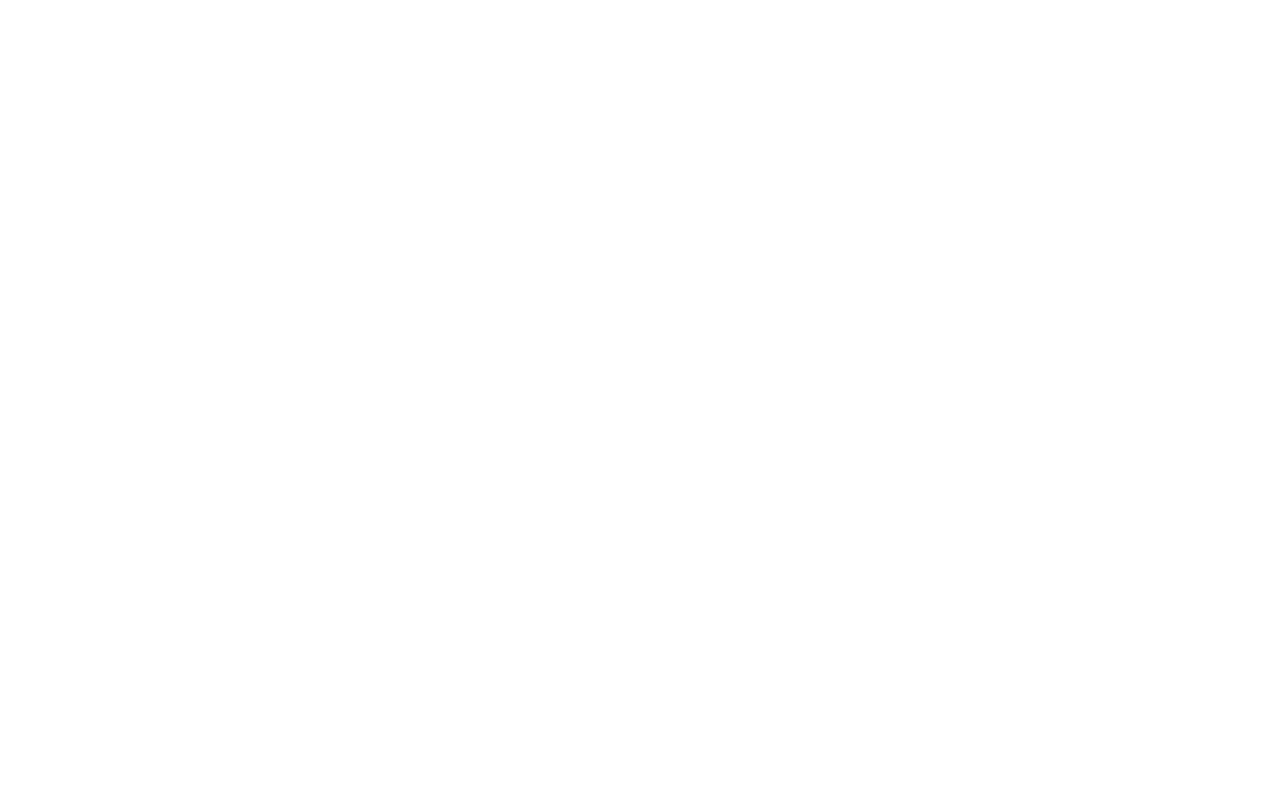
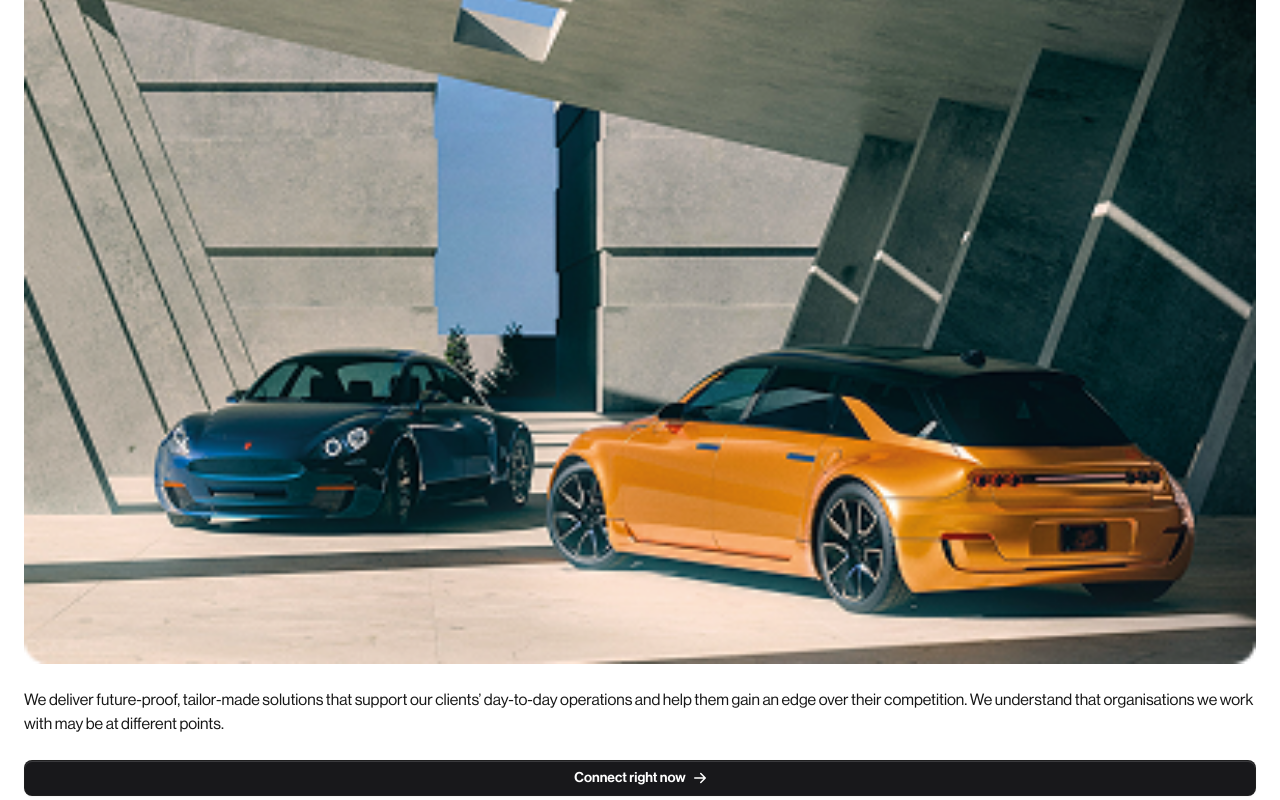
Before and after one commit to zweimalk/spline-website, a Next.js app: page / in a window 1280 px wide. Shown: the part 278-1078 px from the top of the page. Before the commit the page ends 800 px from the top, so only its background shows below. Built offline with nearby package versions, Linux system fonts and the light colour scheme.

Commit message:
Working on hero section

```diff
--- a/src/app/layout.tsx
+++ b/src/app/layout.tsx
@@ -1,6 +1,7 @@
 import type { Metadata } from "next";
 import "./globals.css";
 
+import { Header } from "@/components/header";
 import { ThemeProvider } from "@/components/theme-provider";
 import localFont from "next/font/local";
 
@@ -43,7 +44,8 @@ export default function RootLayout({
     <html lang="en" suppressHydrationWarning>
       <body className={`${neueHaasGroteskDisplayPro.className} antialiased`}>
         <ThemeProvider attribute="class" defaultTheme="system" enableSystem disableTransitionOnChange>
-          {children}
+          <Header />
+          <main className="pt-24">{children}</main>
         </ThemeProvider>
       </body>
     </html>
--- a/src/app/page.tsx
+++ b/src/app/page.tsx
@@ -1,81 +1,28 @@
-"use client";
+import { Button } from "@/components/button";
+import { ArrowRightIcon } from "@heroicons/react/16/solid";
+import Image from "next/image";
 
-import { Link } from "@/components/link";
-import ThemeToggler from "@/components/theme-toggler";
-import { Dialog, DialogPanel } from "@headlessui/react";
-import { Bars3Icon, XMarkIcon } from "@heroicons/react/24/outline";
-import Image from "next/image";
-import { useState } from "react";
-const navigation = [
-  { name: "Our Services", href: "#" },
-  { name: "Useful Documents", href: "#" },
-  { name: "Join Us", href: "#" },
-  { name: "Contact", href: "#" },
-];
 export default function Home() {
-  const [mobileMenuOpen, setMobileMenuOpen] = useState(false);
-
   return (
-    <header className="bg-white">
-      <nav aria-label="Global" className="mx-auto flex max-w-7xl items-center justify-between p-6 lg:px-8">
-        <Link href="#" className="-m-1.5 p-1.5">
-          <span className="sr-only">Spline</span>
-          <Image alt="" src="/images/logo.svg" width={70} height={20} />
-        </Link>
-        <div className="flex lg:hidden">
-          <button
-            type="button"
-            onClick={() => setMobileMenuOpen(true)}
-            className="-m-2.5 inline-flex items-center justify-center rounded-md p-2.5 text-gray-700"
-          >
-            <span className="sr-only">Open main menu</span>
-            <Bars3Icon aria-hidden="true" className="size-6" />
-          </button>
-        </div>
-        <div className="hidden lg:flex lg:gap-x-20 items-center">
-          {navigation.map((item) => (
-            <Link key={item.name} href={item.href} className="text-sm/6 text-gray-900">
-              {item.name}
-            </Link>
-          ))}
-          <ThemeToggler />
-        </div>
-      </nav>
-      <Dialog open={mobileMenuOpen} onClose={setMobileMenuOpen} className="lg:hidden">
-        <div className="fixed inset-0 z-10" />
-        <DialogPanel className="fixed inset-y-0 right-0 z-10 w-full overflow-y-auto bg-white px-6 py-6 sm:max-w-sm sm:ring-1 sm:ring-gray-900/10">
-          <div className="flex items-center justify-between">
-            <Link href="#" className="-m-1.5 p-1.5">
-              <span className="sr-only">Spline</span>
-              <Image alt="" src="/images/logo.svg" width={70} height={20} />
-            </Link>
-            <button
-              type="button"
-              onClick={() => setMobileMenuOpen(false)}
-              className="-m-2.5 rounded-md p-2.5 text-gray-700"
-            >
-              <span className="sr-only">Close menu</span>
-              <XMarkIcon aria-hidden="true" className="size-6" />
-            </button>
-          </div>
-          <div className="mt-6 flow-root">
-            <div className="-my-6 divide-y divide-gray-500/10">
-              <div className="space-y-2 py-6">
-                {navigation.map((item) => (
-                  <Link
-                    key={item.name}
-                    href={item.href}
-                    className="-mx-3 block rounded-lg px-3 py-2 text-base/7 text-gray-900 hover:bg-gray-50"
-                  >
-                    {item.name}
-                  </Link>
-                ))}
-                <ThemeToggler />
-              </div>
-            </div>
-          </div>
-        </DialogPanel>
-      </Dialog>
-    </header>
+    <div className="h-dvh">
+      <div className="flex flex-col justify-center px-6 gap-y-6">
+        <h1 className="text-6xl text-left">automotive & mobility</h1>
+        <Image
+          src="/images/mobile_hero_cars.png"
+          alt="hero"
+          width={1000}
+          height={1000}
+          className="w-full object-cover"
+        />
+        <p>
+          We deliver future-proof, tailor-made solutions that support our clients’ day-to-day operations and help them
+          gain an edge over their competition. We understand that organisations we work with may be at different points.
+        </p>
+        <Button color="dark">
+          Connect right now
+          <ArrowRightIcon className="font-bold fill-background dark:fill-white" />
+        </Button>
+      </div>
+    </div>
   );
 }
--- a/src/components/button.tsx
+++ b/src/components/button.tsx
@@ -6,7 +6,7 @@ import { Link } from "./link";
 const styles = {
   base: [
     // Base
-    "relative isolate inline-flex items-baseline justify-center gap-x-2 rounded-lg border text-base/6 font-semibold",
+    "relative isolate inline-flex items-baseline justify-center gap-x-2 rounded-lg border text-base font-semibold",
     // Sizing
     "px-[calc(--spacing(3.5)-1px)] py-[calc(--spacing(2.5)-1px)] sm:px-[calc(--spacing(3)-1px)] sm:py-[calc(--spacing(1.5)-1px)] sm:text-sm/6",
     // Focus
--- /dev/null
+++ b/src/components/header.tsx
@@ -0,0 +1,82 @@
+"use client";
+
+import { Link } from "@/components/link";
+import ThemeToggler from "@/components/theme-toggler";
+import { Dialog, DialogPanel } from "@headlessui/react";
+import { Bars3Icon, XMarkIcon } from "@heroicons/react/24/outline";
+import Image from "next/image";
+import { useState } from "react";
+const navigation = [
+  { name: "Our Services", href: "#" },
+  { name: "Useful Documents", href: "#" },
+  { name: "Join Us", href: "#" },
+  { name: "Contact", href: "#" },
+];
+
+export const Header = () => {
+  const [mobileMenuOpen, setMobileMenuOpen] = useState(false);
+
+  return (
+    <header className="fixed top-0 left-0 right-0 z-50 bg-white shadow-xs w-full">
+      <nav aria-label="Global" className="mx-auto flex max-w-7xl items-center justify-between p-6 lg:px-8">
+        <Link href="#" className="-m-1.5 p-1.5">
+          <span className="sr-only">Spline</span>
+          <Image alt="" src="/images/logo.svg" width={70} height={20} />
+        </Link>
+        <div className="flex lg:hidden">
+          <button
+            type="button"
+            onClick={() => setMobileMenuOpen(true)}
+            className="-m-2.5 inline-flex items-center justify-center rounded-md p-2.5 text-gray-700"
+          >
+            <span className="sr-only">Open main menu</span>
+            <Bars3Icon aria-hidden="true" className="size-6" />
+          </button>
+        </div>
+        <div className="hidden lg:flex lg:gap-x-20 items-center">
+          {navigation.map((item) => (
+            <Link key={item.name} href={item.href} className="text-sm/6 text-gray-900">
+              {item.name}
+            </Link>
+          ))}
+          <ThemeToggler />
+        </div>
+      </nav>
+      <Dialog open={mobileMenuOpen} onClose={setMobileMenuOpen} className="lg:hidden">
+        <div className="fixed inset-0 z-10" />
+        <DialogPanel className="fixed inset-y-0 right-0 z-50 w-full overflow-y-auto bg-white px-6 py-6 sm:max-w-sm sm:ring-1 sm:ring-gray-900/10">
+          <div className="flex items-center justify-between">
+            <Link href="#" className="-m-1.5 p-1.5">
+              <span className="sr-only">Spline</span>
+              <Image alt="" src="/images/logo.svg" width={70} height={20} />
+            </Link>
+            <button
+              type="button"
+              onClick={() => setMobileMenuOpen(false)}
+              className="-m-2.5 rounded-md p-2.5 text-gray-700"
+            >
+              <span className="sr-only">Close menu</span>
+              <XMarkIcon aria-hidden="true" className="size-6" />
+            </button>
+          </div>
+          <div className="mt-6 flow-root">
+            <div className="-my-6 divide-y divide-gray-500/10">
+              <div className="space-y-2 py-6">
+                {navigation.map((item) => (
+                  <Link
+                    key={item.name}
+                    href={item.href}
+                    className="-mx-3 block rounded-lg px-3 py-2 text-base/7 text-gray-900 hover:bg-gray-50"
+                  >
+                    {item.name}
+                  </Link>
+                ))}
+                <ThemeToggler />
+              </div>
+            </div>
+          </div>
+        </DialogPanel>
+      </Dialog>
+    </header>
+  );
+};
--- a/src/components/theme-toggler.tsx
+++ b/src/components/theme-toggler.tsx
@@ -11,7 +11,6 @@ const ThemeToggler = () => {
     setTheme(isDarkTheme ? "light" : "dark");
   };
 
-  // useEffect only runs on the client, so now we can safely show the UI
   useEffect(() => {
     setMounted(true);
   }, []);
@@ -23,7 +22,7 @@ const ThemeToggler = () => {
   return (
     <button
       onClick={toggleTheme}
-      className="rounded-md p-2 hover:bg-gray-100 dark:hover:bg-gray-800 transition-colors"
+      className="rounded-md p-2 transition-colors"
       aria-label={`Switch to ${isDarkTheme ? "light" : "dark"} theme`}
     >
       {isDarkTheme ? <SunIcon className="w-6 h-6 fill-gray-900" /> : <MoonIcon className="w-6 h-6 fill-gray-900" />}
```
Also changed, not shown: public/images/mobile_hero_cars.png (added).
